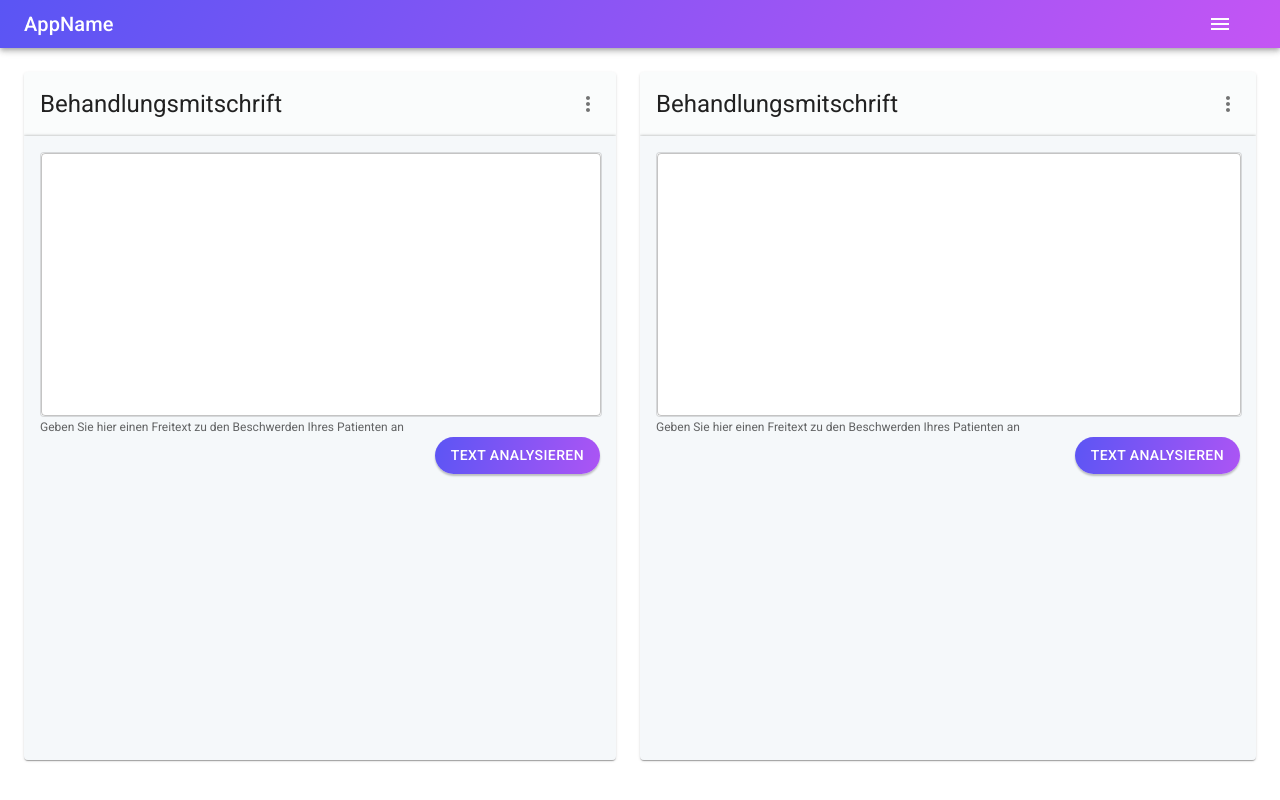
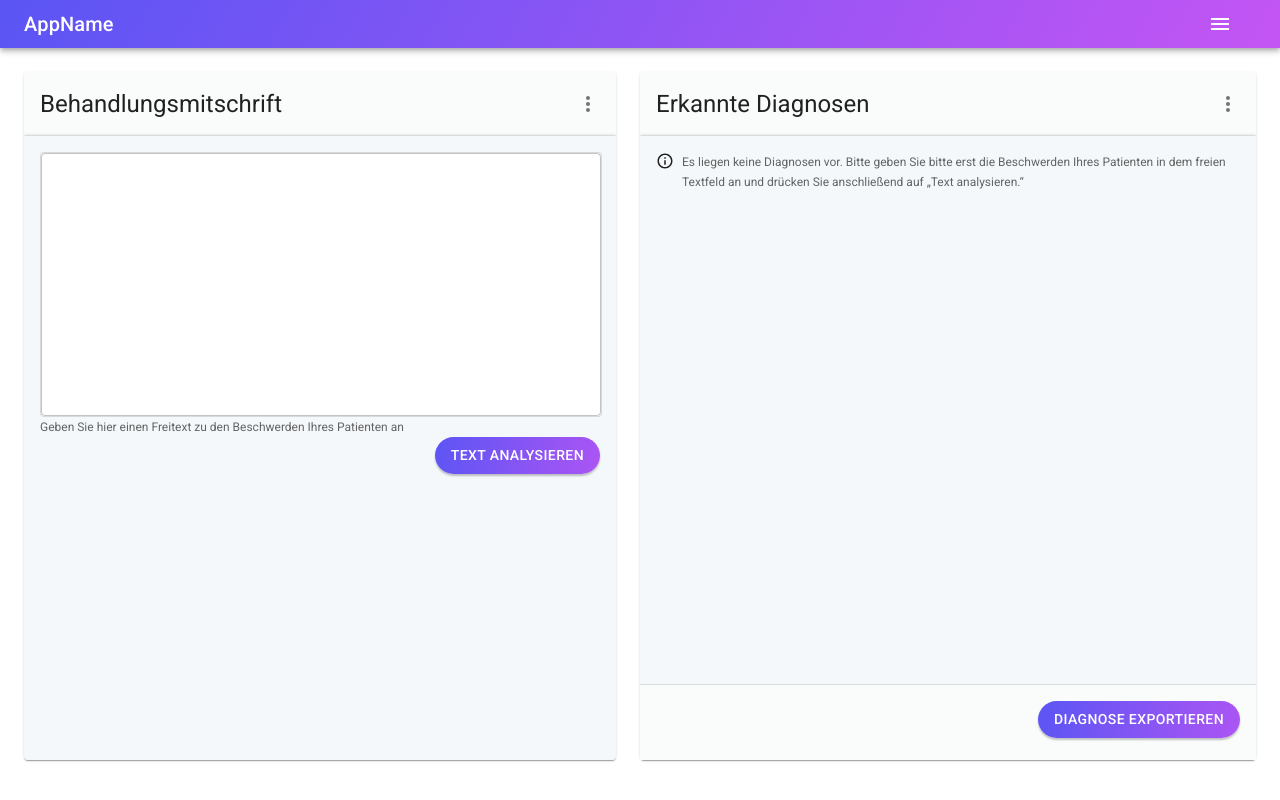
Before and after one commit to chami98/Mediverse, a React (Create React App) app: page / in a window 1280 px wide. Built offline with nearby package versions, Linux system fonts and the light colour scheme.

Commit message:
Created OutputDataContainer component

```diff
--- a/src/Components/HomeContainer.js
+++ b/src/Components/HomeContainer.js
@@ -1,6 +1,7 @@
 import React from "react";
 import TextAnalyzeContainer from "./TextAnalyzeContainer";
 import Grid from "@mui/material/Grid";
+import OutputDataContainer from "./OutputDataContainer";
 
 const HomeContainer = () => {
   return (
@@ -10,7 +11,7 @@ const HomeContainer = () => {
           <TextAnalyzeContainer />
         </Grid>
         <Grid item xs={6} sx={{ paddingTop: "24px", paddingRight: "24px" }}>
-          <TextAnalyzeContainer />
+          <OutputDataContainer />
         </Grid>
       </Grid>
     </div>
--- /dev/null
+++ b/src/Components/OutputDataContainer.js
@@ -0,0 +1,109 @@
+import React from "react";
+import { styled } from "@mui/material/styles";
+import Card from "@mui/material/Card";
+import CardHeader from "@mui/material/CardHeader";
+import CardContent from "@mui/material/CardContent";
+import IconButton from "@mui/material/IconButton";
+import Typography from "@mui/material/Typography";
+import MoreVertIcon from "@mui/icons-material/MoreVert";
+import Box from "@mui/material/Box";
+import { Button, Divider, Stack, TextField } from "@mui/material";
+import InfoOutlinedIcon from "@mui/icons-material/InfoOutlined";
+import { width } from "@mui/system";
+
+const OutputDataContainer = () => {
+  return (
+    <Box
+      sx={{ display: "flex", flexDirection: "column", position: "relative" }}
+    >
+      <Card>
+        <CardHeader
+          sx={{
+            textAlign: "left",
+            background: "#FAFCFC 0% 0% no-repeat padding-box",
+          }}
+          action={
+            <IconButton aria-label="settings">
+              <MoreVertIcon />
+            </IconButton>
+          }
+          title="Erkannte Diagnosen"
+        />
+        <Box
+          sx={{
+            background: "#F5F8FA 0% 0% no-repeat padding-box",
+            boxShadow: "0px 0px 3px #00000058",
+            opacity: 1,
+            height: "78vh",
+          }}
+        >
+          <CardContent>
+            <Stack
+              direction="row"
+              justifyContent="center"
+              alignItems="flex-start"
+              spacing={1}
+            >
+              <InfoOutlinedIcon
+                style={{
+                  fontSize: 18,
+                  opacity: 1,
+                }}
+              />
+              <Typography
+                sx={{
+                  textAlign: "left",
+                  font: "normal normal normal 12px/20px Roboto",
+                  letterSpacing: "0px",
+                  color: "#00000099",
+                  opacity: 1,
+                }}
+              >
+                Es liegen keine Diagnosen vor. Bitte geben Sie bitte erst die
+                Beschwerden Ihres Patienten in dem freien Textfeld an und
+                drücken Sie anschließend auf „Text analysieren.“
+              </Typography>
+            </Stack>
+          </CardContent>
+          <Box
+            sx={{
+              background: "#FAFCFC 0% 0% no-repeat padding-box",
+              height: "76px",
+              position: "absolute",
+              bottom: 0,
+              float: "right",
+              width: "100%",
+            }}
+          >
+            <Divider />
+            <Box
+              sx={{
+                display: "flex",
+                flexDirection: "row-reverse",
+                p: 1,
+                m: 1,
+                background: "#FAFCFC 0% 0% no-repeat padding-box",
+                borderRadius: 1,
+              }}
+            >
+              <Button
+                style={{
+                  background:
+                    "transparent linear-gradient(101deg, #5B55F4 0%, #AC55F4 100%) 0% 0% no-repeat padding-box",
+                  boxShadow: "0px 2px 2px #0000003D",
+                  borderRadius: "21px",
+                  opacity: 1,
+                }}
+                variant="contained"
+              >
+                DIAGNOSE EXPORTIEREN
+              </Button>
+            </Box>
+          </Box>
+        </Box>
+      </Card>
+    </Box>
+  );
+};
+
+export default OutputDataContainer;
```
